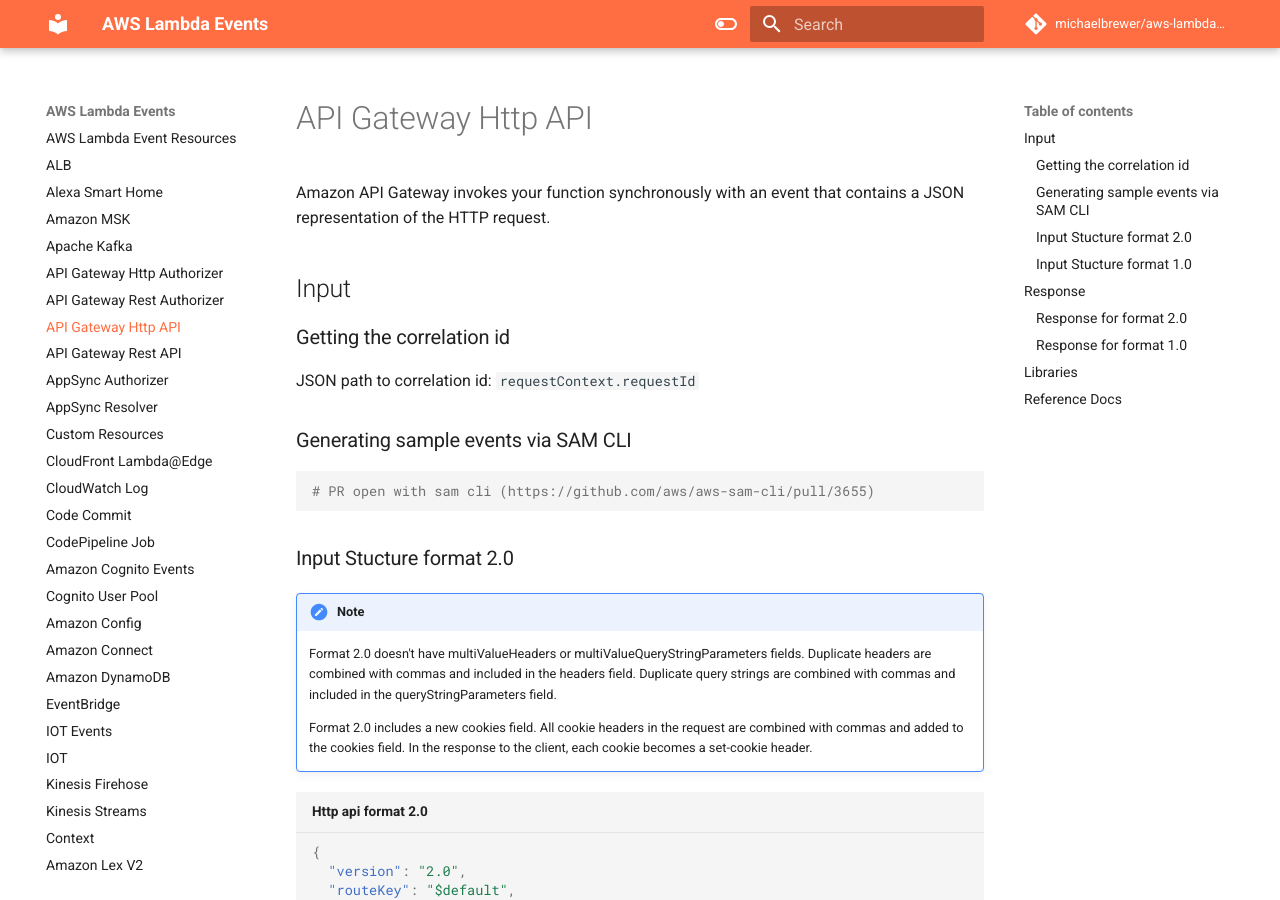
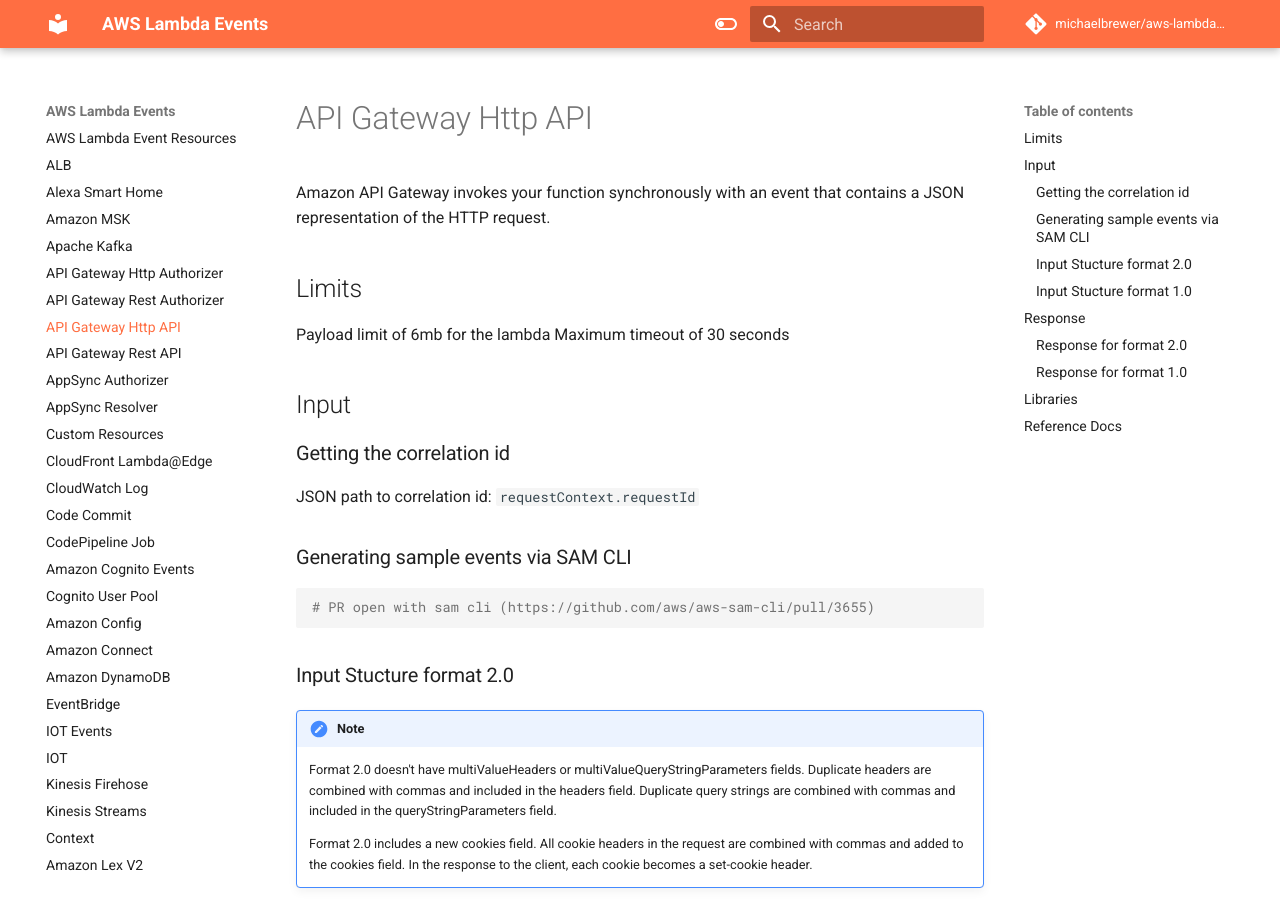
Before and after one commit to michaelbrewer/aws-lambda-events, an MkDocs documentation site: the page built from docs/api-http-api.md, in a window 1280 px wide and 900 px high. Built offline with MkDocs 1.6.1 and Material for MkDocs 9.7.7, drawn with Linux system fonts in a browser that asks for light colours; comment, search, counter and statistics services are not loaded.

Commit message:
chore: limits

```diff
--- a/docs/api-http-api.md
+++ b/docs/api-http-api.md
@@ -1,6 +1,11 @@
 # API Gateway Http API
 
 Amazon API Gateway invokes your function synchronously with an event that contains a JSON representation of the HTTP request.
+
+## Limits
+
+Payload limit of 6mb for the lambda
+Maximum timeout of 30 seconds
 
 ## Input
 
```
